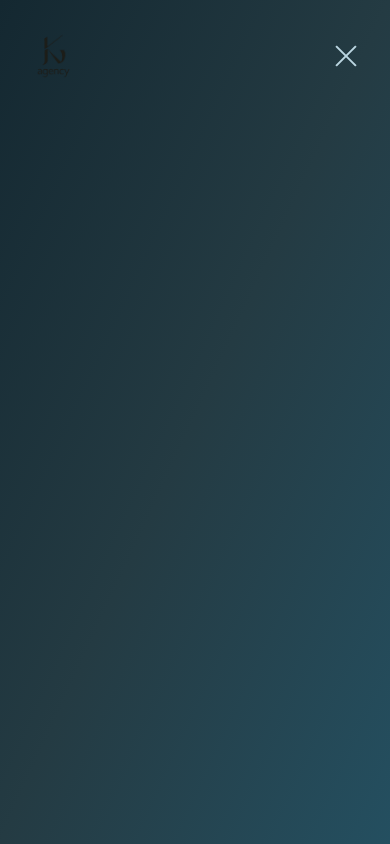
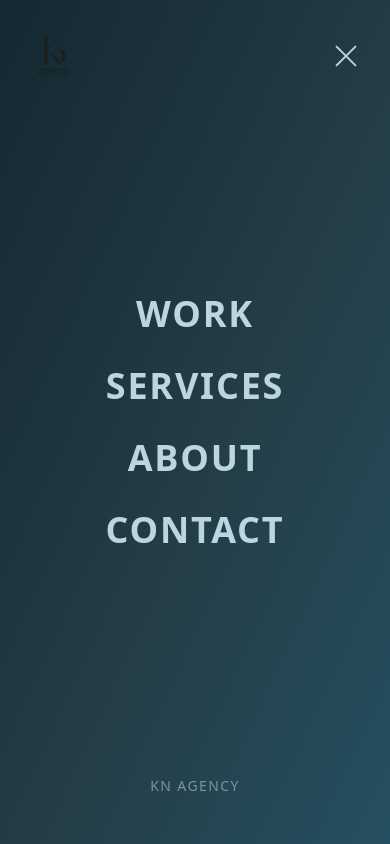
Before and after one commit to MoatazJS/Kn-agency, a Next.js app: page / in a window 390 px wide. Both pictures are taken after a click on the button "Open menu". Built offline with nearby package versions, Linux system fonts and the light colour scheme.

Commit message:
finished layout of mobile navbar menu

```diff
--- a/myComponents/LayoutComponents/Navbar.tsx
+++ b/myComponents/LayoutComponents/Navbar.tsx
@@ -142,12 +142,59 @@ export default function Navbar() {
             menuOpen ? "opacity-100" : "opacity-0",
           )}
         />
+        {/* menu content  */}
         <div
           className={cn(
             "relative h-full flex flex-col items-center justify-center transition-all duration-500 delay-100",
             menuOpen ? "translate-y-0 opacity-100" : "translate-y-8 opacity-0",
           )}
-        ></div>
+        >
+          <nav className="flex flex-col items-center gap-8 md:gap-10">
+            {navLinks.map((item, index) => (
+              <Link
+                key={item.name}
+                href={item.href}
+                onClick={closeMenu}
+                className={cn(
+                  "group relative text-4xl md:text-5xl lg:text-6xl font-bold uppercase tracking-wider transition-all duration-300",
+                  "text-kn-white hover:text-kn-gray",
+                  pathname === item.href && "text-kn-gray",
+                  menuOpen
+                    ? "translate-x-0 opacity-100"
+                    : "translate-x-8 opacity-0",
+                )}
+                style={{
+                  transitionDelay: menuOpen ? `${index * 100 + 200}ms` : "0ms",
+                }}
+              >
+                {/* Animated underline */}
+                <span className="relative">
+                  {item.name}
+                  <span
+                    className={cn(
+                      "absolute -bottom-2 left-0 h-1 bg-kn-gray transition-all duration-300",
+                      "group-hover:w-full",
+                      pathname === item.href ? "w-full" : "w-0",
+                    )}
+                  />
+                </span>
+
+                {/* Glow effect on hover */}
+                <span className="absolute inset-0 opacity-0 group-hover:opacity-20 transition-opacity duration-300 blur-xl bg-kn-white" />
+              </Link>
+            ))}
+          </nav>
+          <div
+            className={cn(
+              "absolute bottom-12 text-kn-gray text-sm uppercase tracking-widest transition-all duration-500",
+              menuOpen
+                ? "translate-y-0 opacity-100 delay-500"
+                : "translate-y-4 opacity-0",
+            )}
+          >
+            Kn Agency
+          </div>
+        </div>
       </div>
     </>
   );
```
